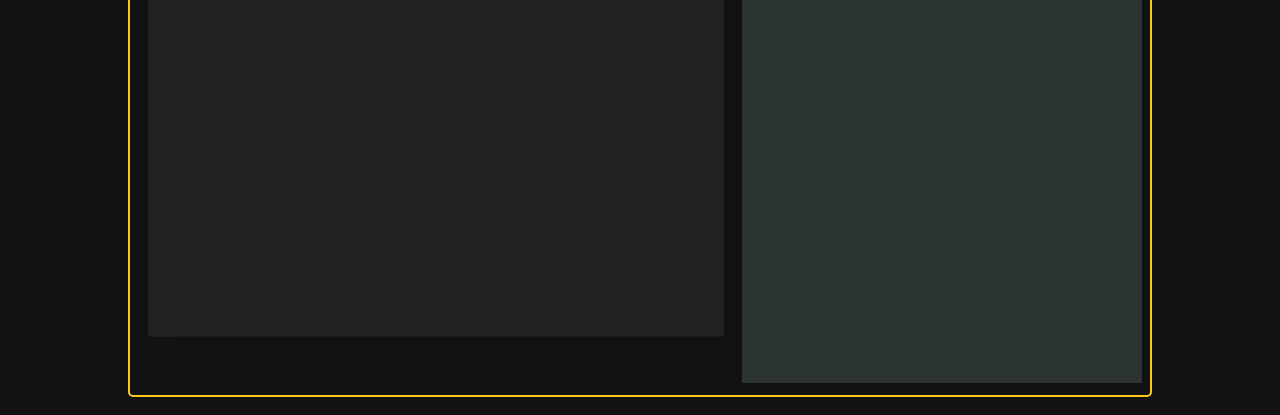
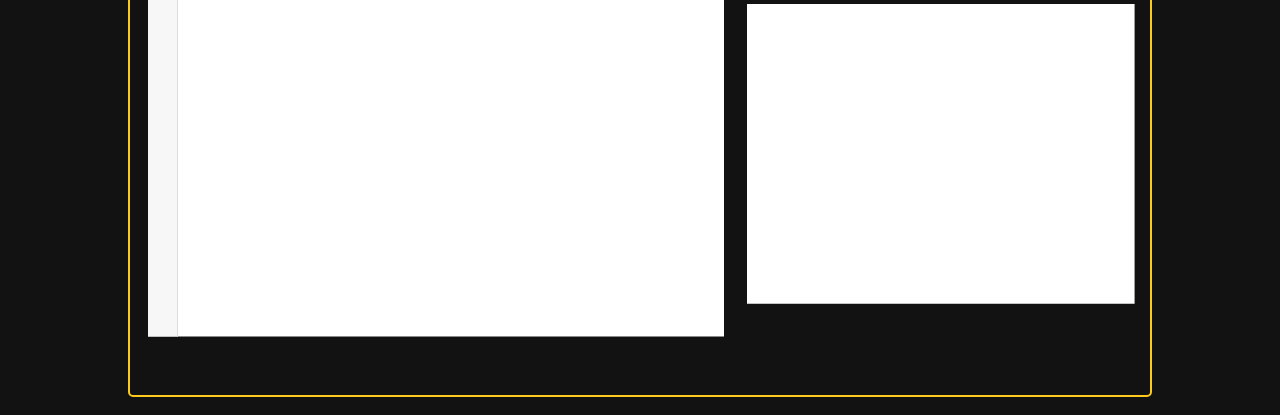
Before and after one commit to ha-rshh/CodeBuzz, a plain HTML site: page jscompiler/JavaScript.html in a window 1280 px wide. Shown: the part 385-800 px from the top of the page. Drawn offline with Linux system fonts and the light colour scheme.

Commit message:
new compiler

```diff
--- a/jscompiler/JavaScript.html
+++ b/jscompiler/JavaScript.html
@@ -12,6 +12,7 @@
     <script src="codemirror-5.65.11/lib/codemirror.js"></script>
     <script src="codemirror-5.65.11/mode/javascript/javascript.js"></script>
     <script src="codemirror-5.65.11/addon/edit/closebrackets.js"></script>
+    <script src="codemirror-5.65.11/addon/edit/closetag.js"></script>
 </head>
 
 <body>
@@ -54,4 +55,5 @@
     </main>
 </body>
 <script src="javascript.js"></script>
+
 </html>
--- a/jscompiler/javascript.js
+++ b/jscompiler/javascript.js
@@ -1,20 +1,33 @@
 const editor = CodeMirror.fromTextArea(document.getElementById("editor"), {
   mode: "text/javascript",
-  theme: "material-darker",
+  // theme: "material-darker",
   lineNumbers: true,
   autoCloseBrackets: true,
+  closeTags: true,
 });
-
+console.oldLog = console.log;
+console.log = function(value) {
+  // console.oldLog(value);
+  return value;
+}
+const outputScreen = CodeMirror.fromTextArea(document.getElementById("result"), {lineNumbers: false})
 const width = window.innerWidth;
 editor.setSize(0.45 * width, "550");
-console.log("hello");
+// console.log("hello");
 
 const input = document.getElementById("user-input");
+const result = document.getElementById("result");
 
 const [run, clear] = document.querySelectorAll("button");
 
 run.addEventListener("click", () => {
-    const codeRun = editor.getValue();
-    input.innerHTML = (eval(`${codeRun}`));
+  const codeRun = editor.getValue();
+  // result.innerHTML = codeRun;
+  //outputScreen.setValue(eval(`${codeRun}`));
+  outputScreen.setValue(eval(`${codeRun}`));
+
 });
 // clear.addEventListener("click", (_) => input.setValue(""));
+//if(codeRun) {
+ // input.innerHTML = (eval(`${codeRun}`));
+//}
--- a/jscompiler/jsStyle.css
+++ b/jscompiler/jsStyle.css
@@ -70,7 +70,8 @@ main {
     justify-content: center;
     align-items: center;
 }
-.code-container{
+
+.code-container {
     border-radius: 5px;
 
     border: 2px solid #FDC91E;
@@ -79,18 +80,34 @@ main {
     margin: 10px;
     display: flex;
 }
-.code-editor{
+
+.code-editor {
     width: 60%;
     display: flex;
     align-items: center;
     justify-content: center;
     flex-direction: column;
+    overflow: auto;
 }
-.code-editor > h2{
+
+.code-editor::-webkit-scrollbar {
+    height: 6px;
+    border-radius: 3px;
+    background-color: var(--scrollBarbg);
+}
+
+.code-editor::-webkit-scrollbar-thumb {
+    height: 6px;
+    border-radius: 3px;
+    background-color: var(--scrollBarthumb);
+}
+
+.code-editor>h2 {
     color: #F2CD5C;
     text-align: center;
 }
-.code-editor textarea{
+
+.code-editor textarea {
     width: 95%;
     height: 91%;
     margin: 5px;
@@ -101,26 +118,35 @@ main {
     font-size: 1.2rem;
     padding: 0.5rem;
     resize: none; */
+}
 
+.CodeMirror {
+    width: 95%;
+    height: 91%;
+    margin: 5px;
 }
-.heading{
+
+.heading {
     width: 100%;
     color: #F2CD5C;
     text-align: center;
     border-bottom: 1px solid #FDC91E;
 }
-.output{
+
+.output {
     width: 40%;
     height: 100%;
     display: flex;
     flex-direction: column;
     /* overflow: auto; */
 }
-.output-header{
+
+.output-header {
     height: 8%;
 
 }
-.output-header button{
+
+.output-header button {
     margin-top: 3px;
     margin-bottom: 5px;
     padding: 05px 15px;
@@ -129,19 +155,22 @@ main {
     background-color: var(--borderTextarea);
     cursor: pointer;
 }
-.output-header button:hover{
-    background-color: #F2CD5C;
-}
-.output-header button:active{
+
+.output-header button:hover {
     background-color: #F2CD5C;
 }
 
-.user-input{
+.output-header button:active {
+    background-color: #F2CD5C;
+}
+
+.user-input {
     height: 30%;
 }
-.user-input > textarea{
+
+.user-input>textarea {
     height: 98%;
-    width:  98%;
+    width: 98%;
     background-color: var(--textArea-bg);
     outline: none;
     border: none;
@@ -151,19 +180,24 @@ main {
     resize: none;
 
 }
-.result-header{
-  height: 8%;
-  color: #FDC91E;
+
+.result-header {
+    height: 8%;
+    color: #FDC91E;
 }
-.result-header h2{
+
+.result-header h2 {
     margin-top: 5px;
 }
-.result-box{
-    height: 60%
+
+.result-box {
+    height: 60%;
+    color: white;
 }
-.result-box > textarea{
+
+.result-box>textarea {
     height: 97%;
-    width:  98%;
+    width: 98%;
     background-color: var(--textArea-bg);
     outline: none;
     border: none;
```
Also changed, not shown: Index.html (+1 -3 lines).
